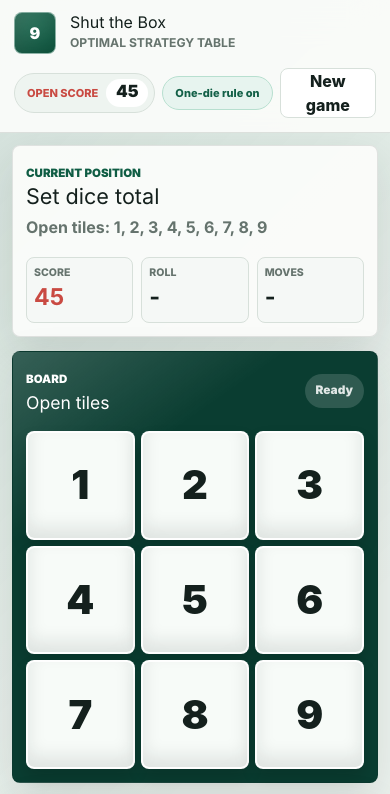
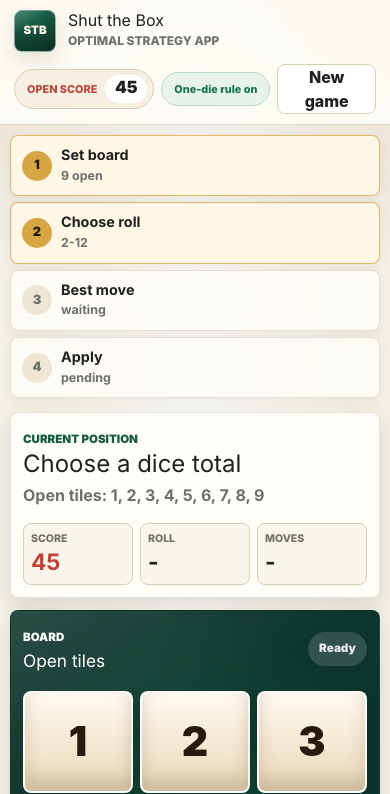
Before and after one commit to kleinpanic/shut-the-box-optimal-strategy, a website built with Vite: page index.html in a window 390 px wide. Shown: the top 794 px of the page. Built offline with nearby package versions, Linux system fonts and the light colour scheme.

Commit message:
Polish strategy app UI

```diff
--- a/src/main.ts
+++ b/src/main.ts
@@ -109,20 +109,23 @@ function buildApp(): string {
     '<div class="app-shell">',
     topBar(),
     '<main class="app-layout">',
-    '<section class="play-column" aria-label="Game board and move advisor">',
+    workflowPanel(ranked),
+    '<section class="strategy-stage" aria-label="Optimal move workspace">',
+    '<div class="board-stack">',
     gameSummary(ranked),
     tileBoard(ranked),
-    '<div class="play-grid">',
     dicePanel(),
+    '</div>',
+    '<div class="action-stack">',
     advisorPanel(ranked),
     '</div>',
     '</section>',
-    '<aside class="side-column" aria-label="Strategy controls and analysis">',
+    '<section class="analysis-strip" aria-label="Strategy controls and analysis">',
     controlsPanel(),
     metricsPanel(),
     probabilityPanel(),
     rulesPanel(),
-    '</aside>',
+    '</section>',
     '</main>',
     '</div>',
   ].join('');
@@ -133,8 +136,8 @@ function topBar(): string {
   const rulesMode = state.useOneDie ? 'One-die rule on' : 'Two dice only';
   return [
     '<header class="top-bar">',
-    '<div class="brand-mark" aria-hidden="true"><span>9</span></div>',
-    '<div class="brand-copy"><h1>Shut the Box</h1><p>Optimal strategy table</p></div>',
+    '<div class="brand-mark" aria-hidden="true"><span>STB</span></div>',
+    '<div class="brand-copy"><h1>Shut the Box</h1><p>Optimal strategy app</p></div>',
     '<div class="top-actions">',
     '<div class="score-pill ' +
       scoreTone(score) +
@@ -148,12 +151,69 @@ function topBar(): string {
   ].join('');
 }
 
+function workflowPanel(ranked: RankedMove[]): string {
+  const steps = [
+    {
+      label: 'Set board',
+      value: openTiles().length + ' open',
+      state: state.gameState === 0 ? 'done' : 'active',
+    },
+    {
+      label: 'Choose roll',
+      value: state.roll === null ? diceRange().min + '-' + diceRange().max : String(state.roll),
+      state: state.roll === null ? 'active' : 'done',
+    },
+    {
+      label: 'Best move',
+      value:
+        state.gameState === 0
+          ? 'shut'
+          : state.roll === null
+            ? 'waiting'
+            : ranked[0]
+              ? moveLabel(ranked[0])
+              : 'none',
+      state: ranked[0] ? 'active' : state.gameState === 0 ? 'done' : 'idle',
+    },
+    {
+      label: 'Apply',
+      value: ranked[0] ? 'ready' : state.gameState === 0 ? 'done' : 'pending',
+      state: ranked[0] ? 'active' : 'idle',
+    },
+  ];
+
+  return (
+    '<section class="workflow-panel" aria-label="Play workflow">' +
+    steps
+      .map(
+        (step, index) =>
+          '<div class="workflow-step is-' +
+          step.state +
+          '"><span>' +
+          (index + 1) +
+          '</span><div><strong>' +
+          step.label +
+          '</strong><small>' +
+          step.value +
+          '</small></div></div>',
+      )
+      .join('') +
+    '</section>'
+  );
+}
+
 function gameSummary(ranked: RankedMove[]): string {
   const score = tileValue(state.gameState);
   const open = openTiles();
   const best = ranked[0];
   const status =
-    state.gameState === 0 ? 'Box shut' : best ? 'Close ' + moveLabel(best) : 'Set dice total';
+    state.gameState === 0
+      ? 'Box shut'
+      : state.roll === null
+        ? 'Choose a dice total'
+        : best
+          ? 'Close ' + moveLabel(best)
+          : 'No legal move';
   const openLabel = open.length === 0 ? 'No tiles remain open.' : 'Open tiles: ' + open.join(', ');
 
   return [
@@ -241,7 +301,11 @@ function dicePanel(): string {
     '<div class="section-heading tight"><div><span class="eyebrow">Dice</span><h2>' +
       modeLabel +
       ' total</h2></div>',
-    '<button id="random-roll-btn" class="button button-primary" type="button">Roll</button></div>',
+    '<div class="panel-actions"><button id="random-roll-btn" class="button button-primary" type="button">Roll</button>' +
+      (state.roll !== null
+        ? '<button id="clear-roll-btn" class="button button-quiet" type="button">Clear</button>'
+        : '') +
+      '</div></div>',
     '<label class="number-field"><span>Total</span><input id="dice-input" type="number" min="' +
       range.min +
       '" max="' +
@@ -254,12 +318,7 @@ function dicePanel(): string {
       range.max +
       '" /></label>',
     '<div class="roll-grid">' + chips + '</div>',
-    '<div class="dice-footer">' +
-      diceVisual() +
-      (state.roll !== null
-        ? '<button id="clear-roll-btn" class="button button-quiet" type="button">Clear</button>'
-        : '') +
-      '</div>',
+    '<div class="dice-footer">' + diceVisual() + '</div>',
     '</section>',
   ].join('');
 }
@@ -311,8 +370,10 @@ function advisorPanel(ranked: RankedMove[]): string {
   if (state.roll === null) {
     return [
       '<section class="panel advisor-panel" aria-label="Move advisor">',
-      '<span class="eyebrow">Move advisor</span><h2>Awaiting dice</h2>',
-      '<p class="muted">Objective: ' + objectiveMeta[state.objective].shortLabel + '.</p>',
+      '<span class="eyebrow">Move advisor</span><h2>Pick a dice total</h2>',
+      '<p class="muted">Objective: ' +
+        objectiveMeta[state.objective].shortLabel +
+        '. Legal moves rank as soon as a total is selected.</p>',
       '</section>',
     ].join('');
   }
@@ -344,7 +405,9 @@ function advisorPanel(ranked: RankedMove[]): string {
       moveExplanation(best) +
       '</p></div></div>',
     alternatives
-      ? '<div class="move-table" aria-label="Alternative moves">' + alternatives + '</div>'
+      ? '<div class="move-table" aria-label="Alternative moves"><div class="table-caption">Compare alternatives</div>' +
+        alternatives +
+        '</div>'
       : '<p class="muted compact">Only one legal move for this roll.</p>',
     '</section>',
   ].join('');
@@ -374,6 +437,7 @@ function moveRow(rankedMove: RankedMove, index: number): string {
     '<span class="move-rank">' + (index + 2) + '</span>',
     '<span>Close ' + moveLabel(rankedMove) + '</span>',
     '<strong>' + rankedMove.explanation + '</strong>',
+    '<em>Apply</em>',
     '</button>',
   ].join('');
 }
--- a/src/style.css
+++ b/src/style.css
@@ -3,20 +3,26 @@
 @layer base {
   :root {
     color-scheme: light;
-    --bg: #edf3ef;
-    --surface: #fbfcfa;
+    --bg: #f4f0e6;
+    --bg-strong: #ebe1ce;
+    --surface: #fffdf8;
+    --surface-soft: #f8f3e8;
     --surface-strong: #ffffff;
-    --ink: #14201d;
-    --muted: #65736d;
-    --line: #d7e0da;
-    --line-strong: #b9c8c0;
-    --felt: #0f5d44;
-    --felt-dark: #0a3d31;
-    --mint: #2fbf8a;
-    --blue: #2f6fbd;
-    --amber: #b88217;
-    --red: #c94a42;
-    --shadow: 0 16px 45px rgba(23, 38, 33, 0.12);
+    --ink: #1d221f;
+    --muted: #6d706b;
+    --line: #d8cdb8;
+    --line-strong: #b8a98e;
+    --felt: #155b43;
+    --felt-light: #1f7357;
+    --felt-dark: #0d352b;
+    --wood: #7a4e2d;
+    --wood-dark: #4c2e1e;
+    --gold: #d6a645;
+    --blue: #2868a8;
+    --red: #bd443a;
+    --green: #167550;
+    --shadow: 0 18px 44px rgba(42, 32, 21, 0.16);
+    --tight-shadow: 0 8px 20px rgba(42, 32, 21, 0.12);
   }
 
   * {
@@ -40,8 +46,9 @@
       'Segoe UI',
       sans-serif;
     background:
-      linear-gradient(135deg, rgba(15, 93, 68, 0.12), transparent 34%),
-      linear-gradient(315deg, rgba(47, 111, 189, 0.1), transparent 30%), var(--bg);
+      linear-gradient(180deg, rgba(122, 78, 45, 0.12), transparent 260px),
+      radial-gradient(ellipse at top, rgba(255, 255, 255, 0.65), transparent 58%),
+      var(--bg);
     color: var(--ink);
     -webkit-font-smoothing: antialiased;
     text-rendering: geometricPrecision;
@@ -67,25 +74,30 @@
   z-index: 20;
   display: grid;
   grid-template-columns: auto minmax(0, 1fr) auto;
-  gap: 14px;
+  gap: 12px;
   align-items: center;
-  padding: 12px clamp(14px, 2vw, 28px);
-  border-bottom: 1px solid rgba(20, 32, 29, 0.12);
-  background: rgba(251, 252, 250, 0.92);
+  padding: 10px clamp(14px, 2vw, 28px);
+  border-bottom: 1px solid rgba(76, 46, 30, 0.16);
+  background: rgba(255, 253, 248, 0.9);
   backdrop-filter: blur(18px);
 }
 
 .brand-mark {
   display: grid;
-  width: 42px;
-  height: 42px;
+  width: 46px;
+  height: 46px;
   place-items: center;
-  border: 1px solid rgba(255, 255, 255, 0.45);
+  border: 1px solid rgba(255, 255, 255, 0.46);
   border-radius: 8px;
-  background: linear-gradient(145deg, rgba(255, 255, 255, 0.18), transparent), var(--felt);
-  box-shadow: inset 0 -10px 22px rgba(0, 0, 0, 0.16);
-  color: white;
-  font-weight: 900;
+  background:
+    linear-gradient(145deg, rgba(255, 255, 255, 0.22), transparent 36%),
+    linear-gradient(160deg, var(--felt-light), var(--felt-dark));
+  box-shadow:
+    inset 0 -12px 20px rgba(0, 0, 0, 0.18),
+    var(--tight-shadow);
+  color: #fff8e8;
+  font-size: 0.72rem;
+  font-weight: 950;
 }
 
 .brand-copy h1,
@@ -97,22 +109,22 @@
 }
 
 .brand-copy h1 {
-  font-size: 1.08rem;
+  font-size: 1.12rem;
   line-height: 1.05;
 }
 
 .brand-copy p {
   margin: 3px 0 0;
   color: var(--muted);
-  font-size: 0.76rem;
-  font-weight: 700;
+  font-size: 0.75rem;
+  font-weight: 800;
   text-transform: uppercase;
 }
 
 .top-actions {
   display: flex;
   align-items: center;
-  gap: 10px;
+  gap: 8px;
 }
 
 .score-pill,
@@ -128,11 +140,11 @@
 .score-pill {
   gap: 8px;
   padding: 5px 6px 5px 12px;
-  background: #eef4f0;
+  background: #f7f0e2;
   border: 1px solid var(--line);
   color: var(--muted);
   font-size: 0.72rem;
-  font-weight: 800;
+  font-weight: 850;
   text-transform: uppercase;
 }
 
@@ -142,18 +154,18 @@
   height: 28px;
   place-items: center;
   border-radius: 999px;
-  background: white;
+  background: var(--surface-strong);
   color: var(--ink);
   font-size: 1.05rem;
 }
 
 .mode-pill {
   padding: 0 12px;
-  background: #e7f4ef;
-  border: 1px solid #b7dfcf;
-  color: #136047;
+  background: #e6f2ea;
+  border: 1px solid #b9d7c5;
+  color: var(--green);
   font-size: 0.78rem;
-  font-weight: 800;
+  font-weight: 850;
 }
 
 .button {
@@ -181,18 +193,18 @@
 .objective-option:focus-visible,
 .move-row:focus-visible,
 .number-field input:focus-visible {
-  outline: 3px solid rgba(47, 111, 189, 0.25);
+  outline: 3px solid rgba(40, 104, 168, 0.26);
   outline-offset: 2px;
 }
 
 .button-primary {
   background: var(--felt);
   color: white;
-  box-shadow: 0 8px 18px rgba(15, 93, 68, 0.22);
+  box-shadow: 0 8px 18px rgba(21, 91, 67, 0.22);
 }
 
 .button-primary:hover {
-  background: #127252;
+  background: var(--felt-light);
 }
 
 .button-quiet {
@@ -203,53 +215,127 @@
 
 .app-layout {
   display: grid;
-  grid-template-columns: minmax(0, 1fr) minmax(320px, 380px);
-  gap: 18px;
-  width: min(1380px, 100%);
+  gap: 14px;
+  width: min(1280px, 100%);
   margin: 0 auto;
-  padding: 18px clamp(14px, 2vw, 28px) 28px;
+  padding: 14px clamp(12px, 2vw, 26px) 24px;
 }
 
-.play-column,
-.side-column {
+.workflow-panel {
+  display: grid;
+  grid-template-columns: repeat(4, minmax(0, 1fr));
+  gap: 8px;
+}
+
+.workflow-step {
+  display: grid;
+  grid-template-columns: auto minmax(0, 1fr);
+  gap: 9px;
+  align-items: center;
+  min-height: 58px;
+  padding: 9px 11px;
+  border: 1px solid rgba(76, 46, 30, 0.14);
+  border-radius: 8px;
+  background: rgba(255, 253, 248, 0.82);
+  box-shadow: 0 4px 14px rgba(42, 32, 21, 0.06);
+}
+
+.workflow-step > span {
+  display: grid;
+  width: 30px;
+  height: 30px;
+  place-items: center;
+  border-radius: 999px;
+  background: #efe5d4;
+  color: var(--muted);
+  font-size: 0.8rem;
+  font-weight: 950;
+}
+
+.workflow-step strong,
+.workflow-step small {
+  display: block;
+  overflow: hidden;
+  text-overflow: ellipsis;
+  white-space: nowrap;
+}
+
+.workflow-step strong {
+  font-size: 0.9rem;
+}
+
+.workflow-step small {
+  margin-top: 1px;
+  color: var(--muted);
+  font-size: 0.78rem;
+  font-weight: 750;
+}
+
+.workflow-step.is-active {
+  border-color: rgba(214, 166, 69, 0.76);
+  background: #fff7e6;
+}
+
+.workflow-step.is-active > span {
+  background: var(--gold);
+  color: #2c1a09;
+}
+
+.workflow-step.is-done > span {
+  background: var(--felt);
+  color: white;
+}
+
+.strategy-stage {
+  display: grid;
+  grid-template-columns: minmax(0, 1.45fr) minmax(340px, 0.82fr);
+  gap: 14px;
+  align-items: start;
+  padding: 0;
+}
+
+.board-stack,
+.action-stack {
   display: flex;
   min-width: 0;
   flex-direction: column;
-  gap: 14px;
+  gap: 12px;
 }
 
-.play-grid {
-  display: grid;
-  grid-template-columns: minmax(280px, 0.78fr) minmax(360px, 1fr);
-  gap: 14px;
-  align-items: stretch;
+.board-stack {
+  align-self: start;
+}
+
+.action-stack {
+  align-self: stretch;
+  justify-content: stretch;
 }
 
 .panel,
 .summary-panel,
 .board-panel {
-  border: 1px solid rgba(20, 32, 29, 0.11);
+  border: 1px solid rgba(29, 34, 31, 0.12);
   border-radius: 8px;
-  background: rgba(251, 252, 250, 0.94);
-  box-shadow: var(--shadow);
+  background: rgba(255, 253, 248, 0.96);
+  box-shadow: var(--tight-shadow);
 }
 
 .panel {
-  padding: 16px;
+  padding: 15px;
 }
 
 .summary-panel {
   display: grid;
   grid-template-columns: minmax(0, 1fr) auto;
-  gap: 18px;
+  gap: 16px;
   align-items: center;
-  padding: 16px 18px;
+  padding: 15px 16px;
 }
 
 .summary-panel h2 {
   margin-top: 3px;
-  font-size: clamp(1.35rem, 2vw, 2.1rem);
-  line-height: 1.05;
+  font-size: clamp(1.5rem, 2.4vw, 2.45rem);
+  line-height: 1.02;
 }
 
 .summary-panel p,
@@ -260,13 +346,13 @@
 
 .summary-panel p {
   margin: 6px 0 0;
-  font-weight: 650;
+  font-weight: 700;
 }
 
 .summary-stats {
   display: grid;
-  grid-template-columns: repeat(3, minmax(76px, 1fr));
-  gap: 8px;
+  grid-template-columns: repeat(3, minmax(74px, 1fr));
+  gap: 7px;
 }
 
 .summary-stats div,
@@ -274,12 +360,12 @@
 .rule-line {
   border: 1px solid var(--line);
   border-radius: 8px;
-  background: #f5f8f6;
+  background: rgba(248, 243, 232, 0.72);
 }
 
 .summary-stats div {
-  min-height: 66px;
-  padding: 8px 10px;
+  min-height: 62px;
+  padding: 8px 9px;
 }
 
 .summary-stats span,
@@ -288,15 +374,15 @@
 .number-field span {
   display: block;
   color: var(--muted);
-  font-size: 0.74rem;
-  font-weight: 800;
+  font-size: 0.72rem;
+  font-weight: 850;
   text-transform: uppercase;
 }
 
 .summary-stats strong {
   display: block;
   margin-top: 5px;
-  font-size: 1.45rem;
+  font-size: 1.42rem;
   line-height: 1;
 }
 
@@ -304,7 +390,7 @@
   display: inline-block;
   color: var(--felt);
   font-size: 0.72rem;
-  font-weight: 900;
+  font-weight: 950;
   letter-spacing: 0;
   text-transform: uppercase;
 }
@@ -318,16 +404,27 @@
 
 .section-heading h2 {
   margin-top: 2px;
-  font-size: 1.1rem;
+  font-size: 1.08rem;
 }
 
 .section-heading.tight {
   margin-bottom: 12px;
 }
 
+.panel-actions {
+  display: flex;
+  flex-wrap: wrap;
+  justify-content: flex-end;
+  gap: 7px;
+}
+
 .board-panel {
-  padding: 16px;
-  background: linear-gradient(145deg, rgba(255, 255, 255, 0.18), transparent 28%), var(--felt-dark);
+  flex: 0 0 auto;
+  padding: clamp(14px, 1.7vw, 20px);
+  background:
+    linear-gradient(145deg, rgba(255, 255, 255, 0.12), transparent 36%),
+    radial-gradient(ellipse at center, rgba(31, 115, 87, 0.42), transparent 72%),
+    var(--felt-dark);
   color: white;
 }
 
@@ -339,22 +436,30 @@
 .tile-row {
   display: grid;
   grid-template-columns: repeat(9, minmax(0, 1fr));
-  gap: clamp(6px, 0.9vw, 11px);
-  margin-top: 14px;
+  gap: clamp(7px, 0.9vw, 12px);
+  margin-top: 16px;
 }
 
 .tile-button {
   position: relative;
   display: grid;
-  aspect-ratio: 1;
+  aspect-ratio: 0.82;
   min-width: 0;
   place-items: center;
   border: 2px solid transparent;
   border-radius: 8px;
   cursor: pointer;
-  font-size: clamp(1.25rem, 3vw, 2.15rem);
+  font-size: clamp(1.35rem, 3vw, 2.35rem);
   font-weight: 950;
   line-height: 1;
+  transition:
+    transform 120ms ease,
+    box-shadow 120ms ease,
+    opacity 120ms ease;
+}
+
+.tile-button:hover {
+  transform: translateY(-2px);
 }
 
 .tile-button span {
@@ -362,23 +467,24 @@
   width: 72%;
   height: 72%;
   place-items: center;
-  border-radius: 6px;
+  border-radius: 7px;
 }
 
 .tile-button.is-open {
-  background: #f7fbf8;
-  border-color: rgba(255, 255, 255, 0.85);
-  color: var(--ink);
+  background:
+    linear-gradient(180deg, #fffaf0, #e9d8b7);
+  border-color: rgba(255, 255, 255, 0.86);
+  color: #281a0d;
   box-shadow:
-    inset 0 -10px 18px rgba(20, 32, 29, 0.1),
-    0 8px 15px rgba(0, 0, 0, 0.14);
+    inset 0 -12px 18px rgba(76, 46, 30, 0.18),
+    0 10px 16px rgba(0, 0, 0, 0.2);
 }
 
 .tile-button.is-closed {
-  background: rgba(6, 34, 27, 0.78);
-  border-color: rgba(255, 255, 255, 0.1);
-  color: rgba(255, 255, 255, 0.32);
-  box-shadow: inset 0 0 0 1px rgba(0, 0, 0, 0.2);
+  background: rgba(4, 25, 21, 0.75);
+  border-color: rgba(255, 255, 255, 0.12);
+  color: rgba(255, 255, 255, 0.34);
+  box-shadow: inset 0 0 0 1px rgba(0, 0, 0, 0.22);
 }
 
 .tile-button.is-closed span {
@@ -386,33 +492,37 @@
 }
 
 .tile-button.is-optimal {
-  border-color: #f4c76a;
+  border-color: #f4c767;
   box-shadow:
-    inset 0 -10px 18px rgba(20, 32, 29, 0.1),
-    0 0 0 4px rgba(244, 199, 106, 0.25),
-    0 12px 24px rgba(0, 0, 0, 0.18);
+    inset 0 -12px 18px rgba(76, 46, 30, 0.12),
+    0 0 0 4px rgba(244, 199, 103, 0.3),
+    0 14px 26px rgba(0, 0, 0, 0.26);
 }
 
 .status-badge {
   padding: 0 11px;
-  font-size: 0.74rem;
-  font-weight: 900;
+  font-size: 0.73rem;
+  font-weight: 950;
 }
 
 .status-badge.neutral {
   background: rgba(255, 255, 255, 0.15);
-  color: rgba(255, 255, 255, 0.86);
+  color: rgba(255, 255, 255, 0.88);
 }
 
 .status-badge.good,
 .status-badge.success {
-  background: #dff5ec;
-  color: #0e684c;
+  background: #e7f8ee;
+  color: var(--green);
 }
 
 .status-badge.danger {
   background: #fee2de;
   color: var(--red);
+}
+
+.dice-panel {
+  background: #fffaf0;
 }
 
 .number-field {
@@ -422,13 +532,13 @@
 
 .number-field input {
   width: 100%;
-  min-height: 54px;
+  min-height: 58px;
   border: 1px solid var(--line-strong);
   border-radius: 8px;
   background: white;
   color: var(--ink);
-  font-size: 1.45rem;
-  font-weight: 900;
+  font-size: 1.55rem;
+  font-weight: 950;
   text-align: center;
 }
 
@@ -454,10 +564,11 @@ input[type='number'] {
   min-height: 38px;
   border: 1px solid var(--line);
   border-radius: 8px;
-  background: #f4f8f5;
+  background: white;
   color: var(--ink);
   cursor: pointer;
-  font-weight: 900;
+  font-weight: 950;
+  box-shadow: 0 2px 0 rgba(76, 46, 30, 0.08);
 }
 
 .roll-chip.is-active {
@@ -469,10 +580,8 @@ input[type='number'] {
 .dice-footer {
   display: flex;
   align-items: center;
-  justify-content: space-between;
-  min-height: 56px;
+  min-height: 58px;
   margin-top: 12px;
-  gap: 12px;
 }
 
 .dice-visual {
@@ -483,27 +592,27 @@ input[type='number'] {
 
 .dice-blank {
   color: var(--muted);
-  font-size: 0.88rem;
+  font-size: 0.9rem;
   font-weight: 800;
 }
 
 .dice-plus {
   color: var(--muted);
-  font-weight: 900;
+  font-weight: 950;
 }
 
 .die {
   display: grid;
-  width: 46px;
-  height: 46px;
+  width: 48px;
+  height: 48px;
   grid-template-columns: repeat(3, 1fr);
   grid-template-rows: repeat(3, 1fr);
   gap: 3px;
   padding: 8px;
-  border: 1px solid #d6ddd8;
+  border: 1px solid #ded5c4;
   border-radius: 8px;
   background: white;
-  box-shadow: 0 8px 18px rgba(20, 32, 29, 0.13);
+  box-shadow: 0 8px 18px rgba(42, 32, 21, 0.13);
 }
 
 .pip {
@@ -515,11 +624,12 @@ input[type='number'] {
 }
 
 .advisor-panel {
-  min-height: 100%;
+  flex: 1;
 }
 
 .advisor-panel h2 {
-  font-size: clamp(1.35rem, 2.1vw, 2rem);
+  font-size: clamp(1.55rem, 2.2vw, 2.15rem);
+  line-height: 1.05;
 }
 
 .advisor-panel p {
@@ -528,9 +638,9 @@ input[type='number'] {
 
 .best-move-card {
   padding: 14px;
-  border: 1px solid #b7dfcf;
+  border: 1px solid #b6d6c2;
   border-radius: 8px;
-  background: linear-gradient(135deg, rgba(47, 191, 138, 0.16), transparent), #eefaf5;
+  background: #eef8f2;
 }
 
 .best-move-card strong {
@@ -549,7 +659,7 @@ input[type='number'] {
   background: var(--felt);
   color: white;
   font-size: 0.72rem;
-  font-weight: 900;
+  font-weight: 950;
   text-transform: uppercase;
 }
 
@@ -559,13 +669,21 @@ input[type='number'] {
   margin-top: 12px;
 }
 
+.table-caption {
+  color: var(--muted);
+  font-size: 0.72rem;
+  font-weight: 900;
+  text-transform: uppercase;
+}
+
 .move-row {
   display: grid;
-  grid-template-columns: 28px minmax(100px, 1fr) minmax(128px, auto);
-  gap: 10px;
+  grid-template-columns: 28px minmax(92px, 1fr) minmax(118px, auto) auto;
+  gap: 9px;
   align-items: center;
   width: 100%;
   min-height: 44px;
+  padding: 7px 9px;
   border: 1px solid var(--line);
   border-radius: 8px;
   background: white;
@@ -580,15 +698,22 @@ input[type='number'] {
   font-size: 0.82rem;
 }
 
+.move-row em {
+  color: var(--felt);
+  font-size: 0.76rem;
+  font-style: normal;
+  font-weight: 950;
+}
+
 .move-rank {
   display: grid;
   width: 24px;
   height: 24px;
   place-items: center;
   border-radius: 999px;
-  background: #eef2f0;
+  background: #efe5d4;
   color: var(--muted);
-  font-weight: 900;
+  font-weight: 950;
 }
 
 .win-state {
@@ -605,6 +730,13 @@ input[type='number'] {
   margin-bottom: 0;
 }
 
+.analysis-strip {
+  display: grid;
+  grid-template-columns: minmax(250px, 1.15fr) minmax(220px, 0.9fr) minmax(280px, 1.15fr) minmax(220px, 0.8fr);
+  gap: 12px;
+  align-items: stretch;
+}
+
 .objective-list {
   display: grid;
   gap: 8px;
@@ -614,7 +746,7 @@ input[type='number'] {
   display: grid;
   gap: 4px;
   width: 100%;
-  min-height: 62px;
+  min-height: 58px;
   padding: 10px 12px;
   border: 1px solid var(--line);
   border-radius: 8px;
@@ -625,17 +757,17 @@ input[type='number'] {
 }
 
 .objective-option span {
-  font-weight: 900;
+  font-weight: 950;
 }
 
 .objective-option small {
   color: var(--muted);
-  font-weight: 650;
+  font-weight: 700;
 }
 
 .objective-option.is-active {
-  border-color: #9fd8c2;
-  background: #effaf5;
+  border-color: #a5cdb5;
+  background: #eff8f2;
   box-shadow: inset 4px 0 0 var(--felt);
 }
 
@@ -644,12 +776,12 @@ input[type='number'] {
   align-items: center;
   justify-content: space-between;
   gap: 14px;
-  min-height: 58px;
+  min-height: 56px;
   margin-top: 12px;
   padding: 10px 12px;
   border: 1px solid var(--line);
   border-radius: 8px;
-  background: #f4f8f5;
+  background: var(--surface-soft);
 }
 
 .switch-row strong,
@@ -660,7 +792,7 @@ input[type='number'] {
 .switch-row small {
   margin-top: 2px;
   color: var(--muted);
-  font-weight: 700;
+  font-weight: 750;
 }
 
 .switch-row input {
@@ -671,26 +803,26 @@ input[type='number'] {
 
 .metric-hero {
   display: grid;
-  min-height: 104px;
+  min-height: 92px;
   margin-top: 10px;
   place-items: center;
   border: 1px solid var(--line);
   border-radius: 8px;
-  background: #f5f8f6;
+  background: var(--surface-soft);
 }
 
 .metric-hero span {
   align-self: end;
   color: var(--muted);
-  font-size: 0.75rem;
-  font-weight: 900;
+  font-size: 0.74rem;
+  font-weight: 950;
   text-transform: uppercase;
 }
 
 .metric-hero strong {
   align-self: start;
   margin-top: 4px;
-  font-size: 2.65rem;
+  font-size: 2.35rem;
   line-height: 1;
 }
 
@@ -706,7 +838,7 @@ input[type='number'] {
   justify-content: space-between;
   gap: 12px;
   align-items: center;
-  min-height: 44px;
+  min-height: 42px;
   padding: 8px 10px;
 }
 
@@ -720,12 +852,12 @@ input[type='number'] {
   grid-template-columns: repeat(auto-fit, minmax(22px, 1fr));
   gap: 5px;
   align-items: end;
-  min-height: 150px;
+  min-height: 136px;
 }
 
 .probability-bar {
   display: grid;
-  grid-template-rows: 22px 92px 20px;
+  grid-template-rows: 20px 84px 20px;
   gap: 3px;
   align-items: end;
   min-width: 0;
@@ -735,8 +867,8 @@ input[type='number'] {
 .probability-bar span,
 .probability-bar strong {
   color: var(--muted);
-  font-size: 0.67rem;
-  font-weight: 900;
+  font-size: 0.66rem;
+  font-weight: 950;
 }
 
 .probability-bar i {
@@ -746,16 +878,16 @@ input[type='number'] {
   height: var(--bar-height);
   min-height: 3px;
   border-radius: 4px 4px 0 0;
-  background: #b8c8c0;
+  background: #b9aa91;
 }
 
 .probability-bar.is-active i {
-  background: var(--amber);
+  background: var(--gold);
 }
 
 .probability-bar.is-active span,
 .probability-bar.is-active strong {
-  color: #7b530e;
+  color: #7a530e;
 }
 
 .rules-panel {
@@ -764,7 +896,7 @@ input[type='number'] {
 }
 
 .score-zero {
-  color: #0e684c !important;
+  color: var(--green) !important;
 }
 
 .score-low {
@@ -772,25 +904,21 @@ input[type='number'] {
 }
 
 .score-mid {
-  color: var(--amber) !important;
+  color: #93620f !important;
 }
 
 .score-high {
   color: var(--red) !important;
 }
 
-@media (max-width: 1100px) {
-  .app-layout {
+@media (max-width: 1120px) {
+  .strategy-stage,
+  .analysis-strip {
     grid-template-columns: 1fr;
   }
 
-  .side-column {
-    display: grid;
+  .analysis-strip {
     grid-template-columns: repeat(2, minmax(0, 1fr));
-  }
-
-  .rules-panel {
-    grid-column: span 2;
   }
 }
 
@@ -801,23 +929,35 @@ input[type='number'] {
 
   .top-actions {
     grid-column: 1 / -1;
-    justify-content: space-between;
-    overflow-x: auto;
-    padding-bottom: 2px;
+    display: grid;
+    grid-template-columns: 1fr auto auto;
+    width: 100%;
+  }
+
+  .mode-pill {
+    justify-content: center;
   }
 
   .app-layout {
-    padding: 12px;
+    padding: 10px;
   }
 
-  .summary-panel,
-  .play-grid,
-  .side-column {
+  .workflow-panel,
+  .analysis-strip,
+  .summary-panel {
     grid-template-columns: 1fr;
   }
 
-  .rules-panel {
-    grid-column: auto;
+  .workflow-panel {
+    gap: 6px;
+  }
+
+  .workflow-step {
+    min-height: 48px;
+  }
+
+  .strategy-stage {
+    gap: 10px;
   }
 
   .summary-stats {
@@ -829,16 +969,22 @@ input[type='number'] {
   }
 
   .tile-button {
-    font-size: clamp(1.7rem, 11vw, 2.5rem);
+    aspect-ratio: 1.08;
+    font-size: clamp(1.8rem, 11vw, 2.55rem);
   }
 
   .move-row {
-    grid-template-columns: 28px minmax(0, 1fr);
+    grid-template-columns: 28px minmax(0, 1fr) auto;
   }
 
   .move-row strong {
-    grid-column: 2;
+    grid-column: 2 / -1;
     justify-self: start;
+  }
+
+  .move-row em {
+    grid-column: 3;
+    grid-row: 1;
   }
 }
 
@@ -847,13 +993,23 @@ input[type='number'] {
     font-size: 1rem;
   }
 
+  .brand-mark {
+    width: 42px;
+    height: 42px;
+  }
+
   .top-actions {
+    grid-template-columns: 1fr 1fr auto;
     gap: 7px;
+  }
+
+  .score-pill {
+    justify-content: space-between;
   }
 
   .score-pill span,
   .mode-pill {
-    font-size: 0.69rem;
+    font-size: 0.68rem;
   }
 
   .button {
@@ -863,7 +1019,7 @@ input[type='number'] {
   .summary-panel,
   .panel,
   .board-panel {
-    padding: 13px;
+    padding: 12px;
   }
 
   .summary-stats div {
@@ -873,4 +1029,8 @@ input[type='number'] {
   .summary-stats span {
     font-size: 0.66rem;
   }
+
+  .panel-actions {
+    justify-content: flex-start;
+  }
 }
```
